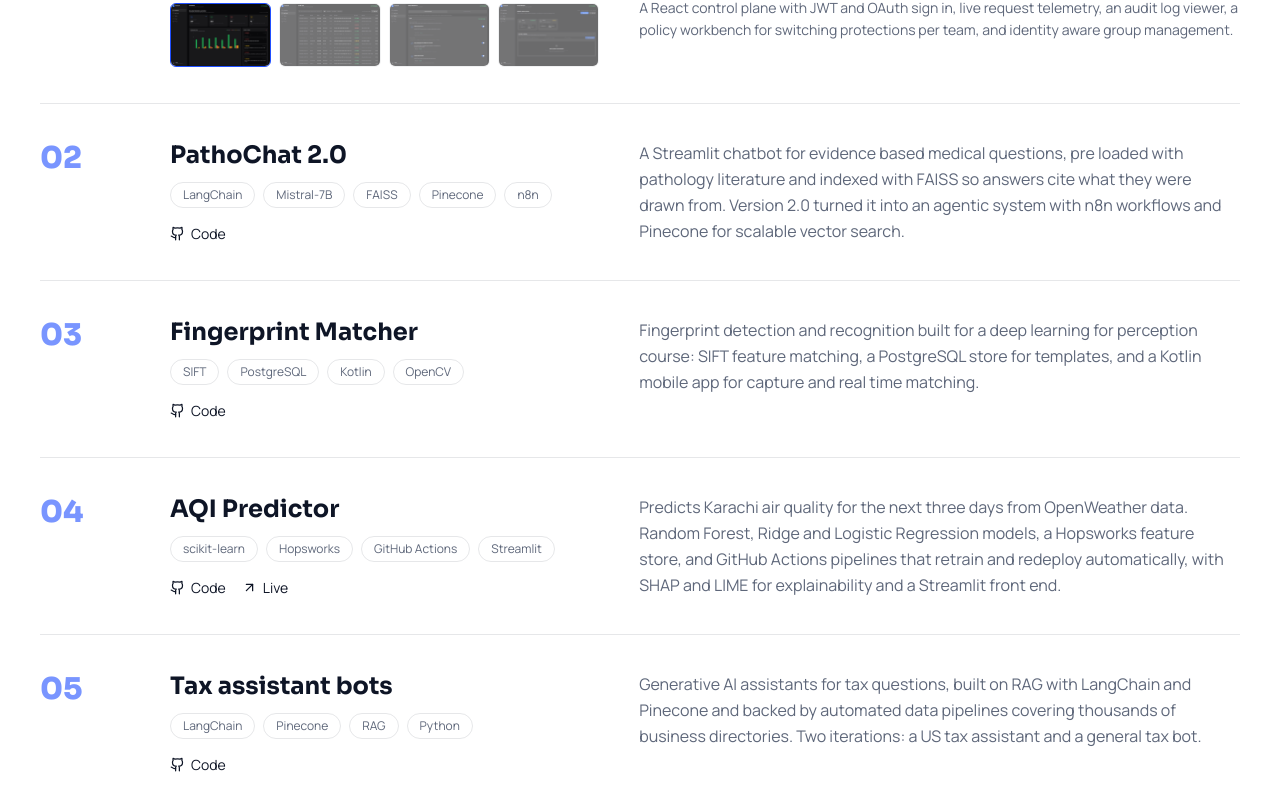
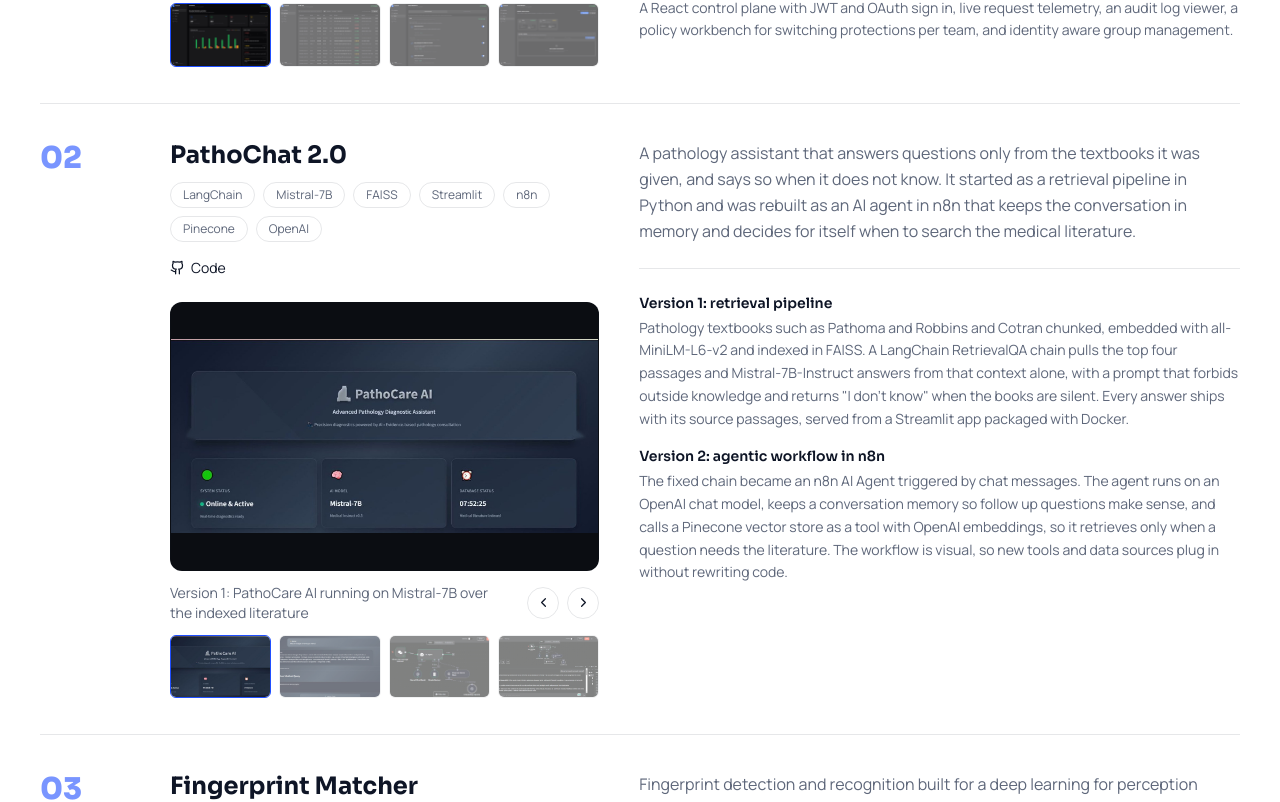
Before and after one commit to Mehdi-Abidi/My_Portfolio, a Next.js app: page / in a window 1280 px wide. Shown: the part 1540-2342 px from the top of the page. Built offline with nearby package versions, Linux system fonts and the light colour scheme.

Commit message:
Rewrite the PathoChat case file around the move from a RAG pipeline to an n8n agent.

```diff
--- a/src/data/site.ts
+++ b/src/data/site.ts
@@ -73,9 +73,25 @@
     slug: "pathochat",
     name: "PathoChat 2.0",
     short: "Medical chatbot on LangChain, FAISS and Mistral-7B, extended into an agentic system with n8n workflows and Pinecone.",
-    long: "A Streamlit chatbot for evidence based medical questions, pre loaded with pathology literature and indexed with FAISS so answers cite what they were drawn from. Version 2.0 turned it into an agentic system with n8n workflows and Pinecone for scalable vector search.",
-    tags: ["LangChain", "Mistral-7B", "FAISS", "Pinecone", "n8n"],
+    long: "A pathology assistant that answers questions only from the textbooks it was given, and says so when it does not know. It started as a retrieval pipeline in Python and was rebuilt as an AI agent in n8n that keeps the conversation in memory and decides for itself when to search the medical literature.",
+    tags: ["LangChain", "Mistral-7B", "FAISS", "Streamlit", "n8n", "Pinecone", "OpenAI"],
     github: "https://github.com/Mehdi-Abidi/Pathochat",
+    parts: [
+      {
+        name: "Version 1: retrieval pipeline",
+        text: "Pathology textbooks such as Pathoma and Robbins and Cotran chunked, embedded with all-MiniLM-L6-v2 and indexed in FAISS. A LangChain RetrievalQA chain pulls the top four passages and Mistral-7B-Instruct answers from that context alone, with a prompt that forbids outside knowledge and returns \"I don't know\" when the books are silent. Every answer ships with its source passages, served from a Streamlit app packaged with Docker.",
+      },
+      {
+        name: "Version 2: agentic workflow in n8n",
+        text: "The fixed chain became an n8n AI Agent triggered by chat messages. The agent runs on an OpenAI chat model, keeps a conversation memory so follow up questions make sense, and calls a Pinecone vector store as a tool with OpenAI embeddings, so it retrieves only when a question needs the literature. The workflow is visual, so new tools and data sources plug in without rewriting code.",
+      },
+    ],
+    shots: [
+      { src: "/projects/pathochat/streamlit-home.jpg", caption: "Version 1: PathoCare AI running on Mistral-7B over the indexed literature" },
+      { src: "/projects/pathochat/streamlit-chat.jpg", caption: "Version 1: an answer drawn from the textbooks, with sources one click away" },
+      { src: "/projects/pathochat/n8n-workflow.jpg", caption: "Version 2: the n8n agent with chat model, memory and a Pinecone retrieval tool" },
+      { src: "/projects/pathochat/n8n-chat.jpg", caption: "Version 2: the agent answering in n8n chat with its run trace alongside" },
+    ],
     x: 620,
     y: 440,
   },
```
